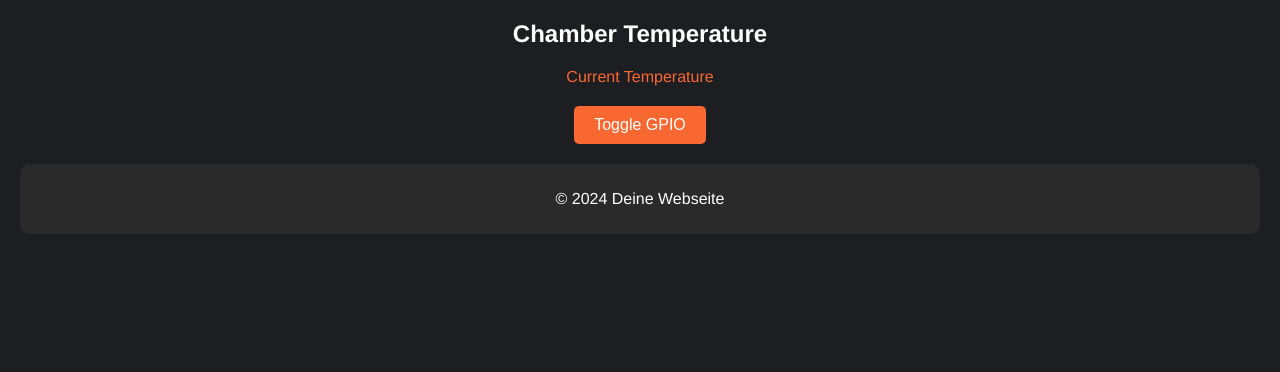
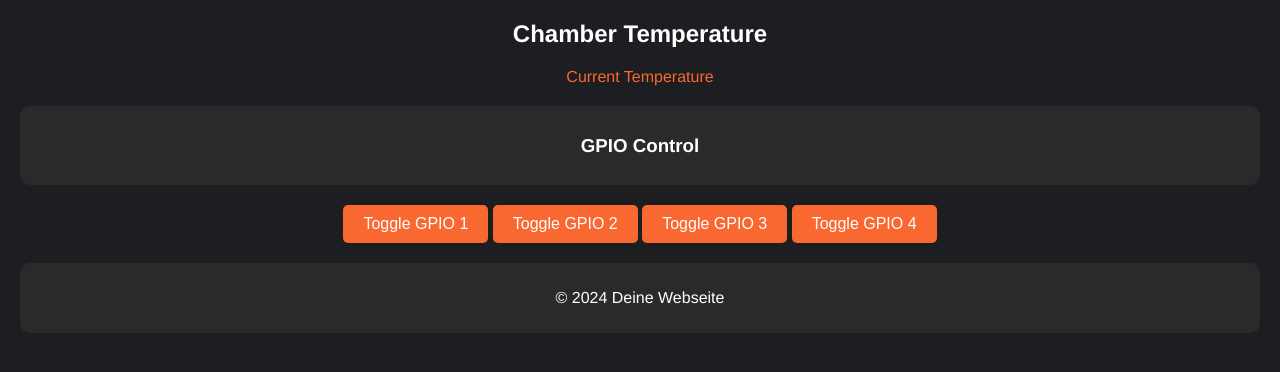
Before and after one commit to tzmachine/PrusaWorkstation, a Flask app: page / in a window 1280 px wide. Shown: the part 120-492 px from the top of the page. Run offline with Flask 3, Linux system fonts and the light colour scheme.

Commit message:
4 Buttons added

```diff
--- a/webserver/templates/index.html
+++ b/webserver/templates/index.html
@@ -60,8 +60,14 @@
         <div class="temperature">Current Temperature</div>
     </section>
 
+    <header>
+        <h3>GPIO Control</h3>
+    </header>
     <section>
-        <button id="toggle-btn">Toggle GPIO</button>
+        <button id="toggle-btn">Toggle GPIO 1</button>
+        <button id="toggle-btn">Toggle GPIO 2</button>
+        <button id="toggle-btn">Toggle GPIO 3</button>
+        <button id="toggle-btn">Toggle GPIO 4</button>
     </section>
 
     <footer>
```
